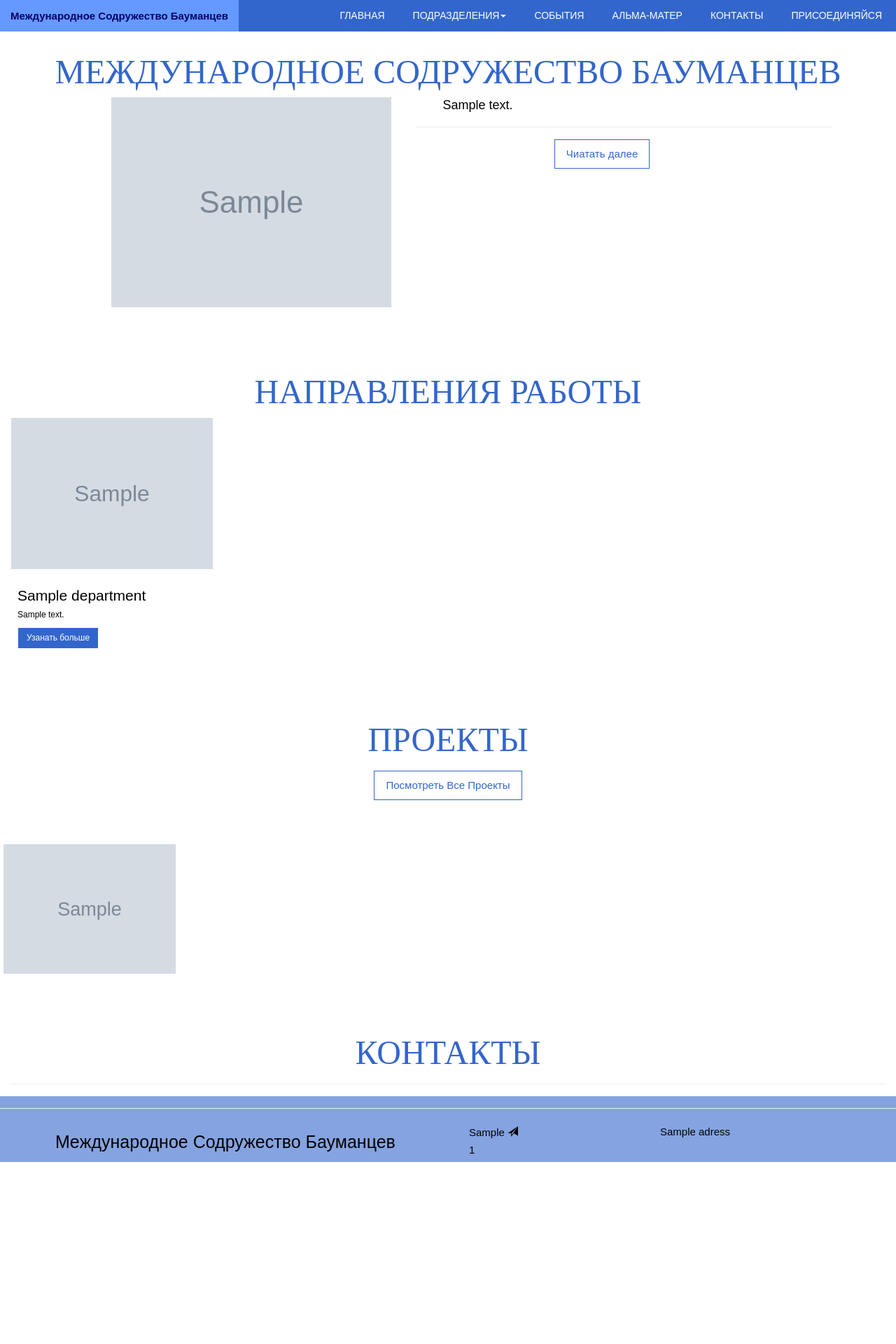
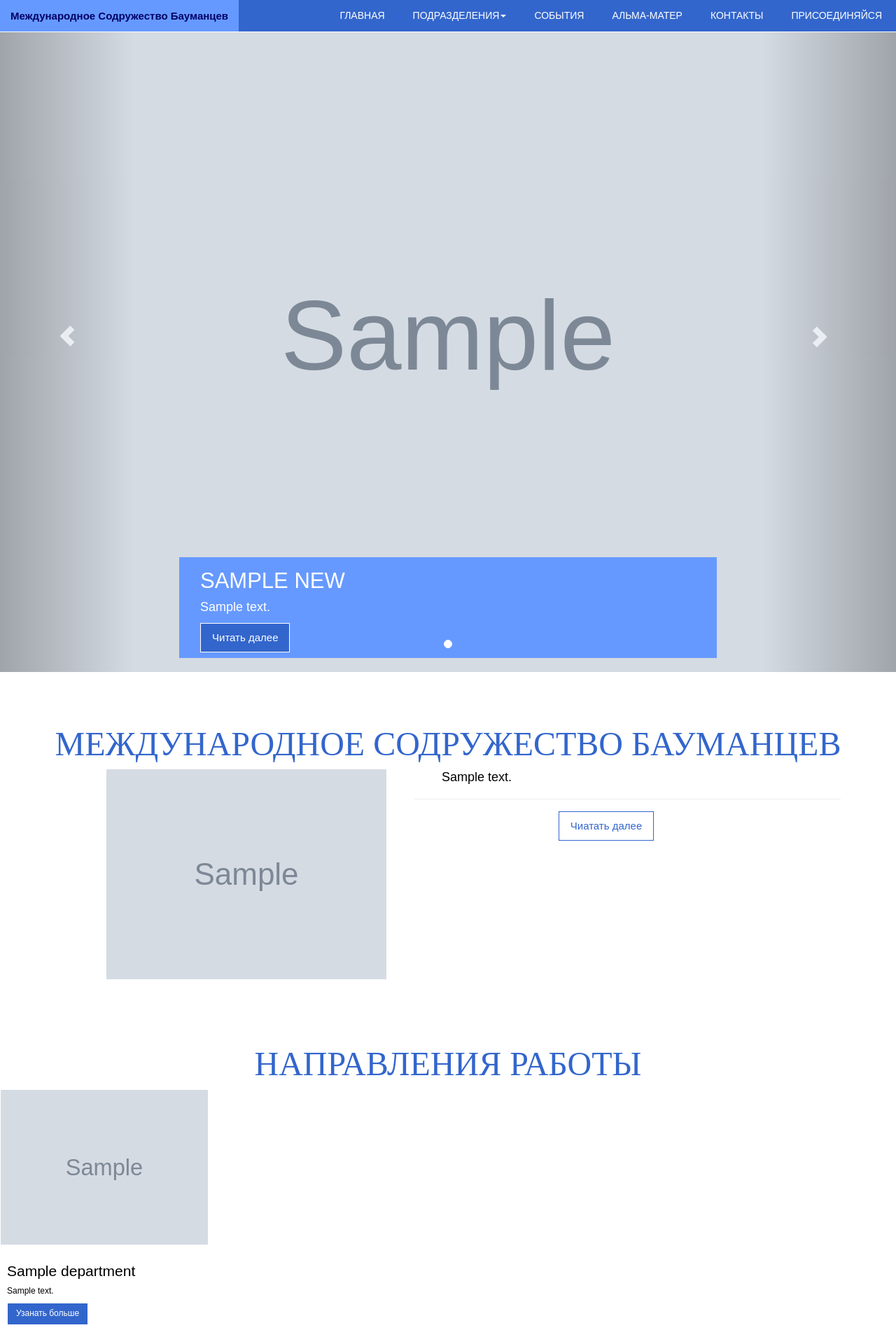
Before and after one commit to ArturAmbartsumov/MSB, a Django app: template main/templates/main/base_index.html in a window 1280 px wide. Shown: the top 1920 px of the page at 70% size. Before the commit the page ends 1660 px from the top, so only its background shows below. Run offline with Django 3.2, Linux system fonts and the light colour scheme; the template is opened without the code that fills it: most values are stand-ins (such as "Sample title", 1, 10 or a date in 2020); grey boxes marked "Sample" are stand-in pictures; some libraries are stand-ins or nearby versions; some web fonts are replaced.

Commit message:
Карусель на главной на месте

```diff
--- a/main/templates/main/base_index.html
+++ b/main/templates/main/base_index.html
@@ -1,6 +1,35 @@
 {% extends "main/base.html" %}
 
 {% load staticfiles %}
+
+{% block caruosel %}
+    <div class="row ">
+      <div id="myCarousel" class="carousel slide" data-ride="carousel"  align="center">
+      <!-- Indicators -->
+      <ol class="carousel-indicators">
+        {% for v in newsList %}
+          <li data-target="#myCarousel" data-slide-to="{{ forloop.counter0 }}" {% if forloop.counter0 = 0 %} class="active" {% endif %}></li>
+        {% endfor %}
+      </ol>
+      <div class="carousel-inner">
+       {% for v in newsList %}
+            <div class="item {% if forloop.counter0 = 0 %} active {% endif %}">
+              <img src="{{ v.photo.get_carouselsize_url }}" alt="{{ v.title }}" width='100%'>
+              <div class="container">
+                <div class="carousel-caption">
+                  <h1>{{ v.title }}</h1>
+                  <p>{{ v.description }}</p>
+                  <p><a class="btn btn-lg btn-info" href={% url 'main:news' v.id %} role="button">Читать далее</a></p>
+                </div>
+              </div>
+            </div>
+        {% endfor %}
+      </div>
+      <a class="left carousel-control" href="#myCarousel" data-slide="prev"><span class="glyphicon glyphicon-chevron-left"></span></a>
+      <a class="right carousel-control" href="#myCarousel" data-slide="next"><span class="glyphicon glyphicon-chevron-right"></span></a>
+    </div>
+    <!-- /.carousel -->
+{% endblock caruosel %}
 
 
 {% block hello %}
```
